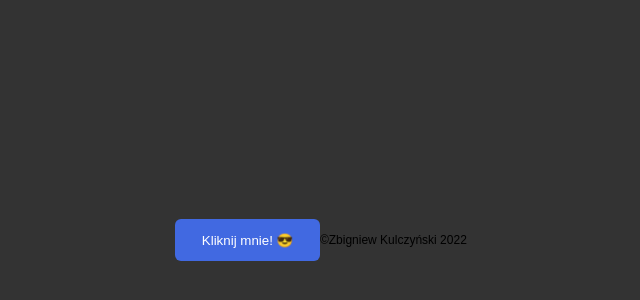
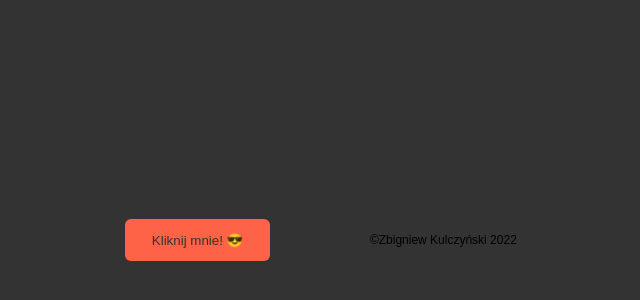
Before and after one commit to ZbigniewKulczynski1984/blinking-button, a plain HTML site: page index.html in a window 1280 px wide. Shown: the part 160-460 px from the top of the page, without its empty margins (319-959 px from the left). Drawn offline with Linux system fonts and the light colour scheme.

Commit message:
info added

```diff
--- a/CSS/style.css
+++ b/CSS/style.css
@@ -14,10 +14,11 @@ body {
 }
 
 .btn {
+    margin: 0 50px;
 	position: relative;
 	padding: 1em 2em;
-	color: #fff;
-	background-color: royalblue;
+	color: #333;
+	background-color: tomato;
 	border-radius: 6px;
 	border: none;
 	cursor: pointer;
@@ -25,7 +26,7 @@ body {
 }
 
 .btn:focus {
-	outline: none;
+	outline: none; //wyjątkowo w tym projekcie
 }
 
 .circle {
@@ -46,6 +47,8 @@ body {
 }
 
 footer p {
+
+    margin: 50px;
     text-align: center;
     font-size: 12px;
     color: black;
```
Also changed, not shown: index.html (+1 -0 lines).
